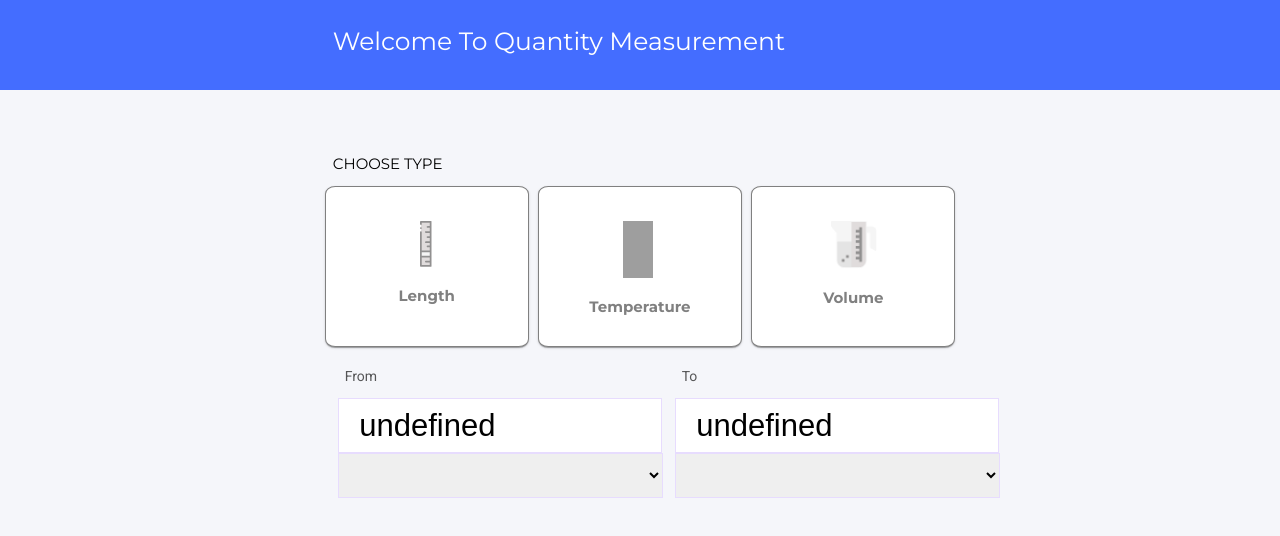
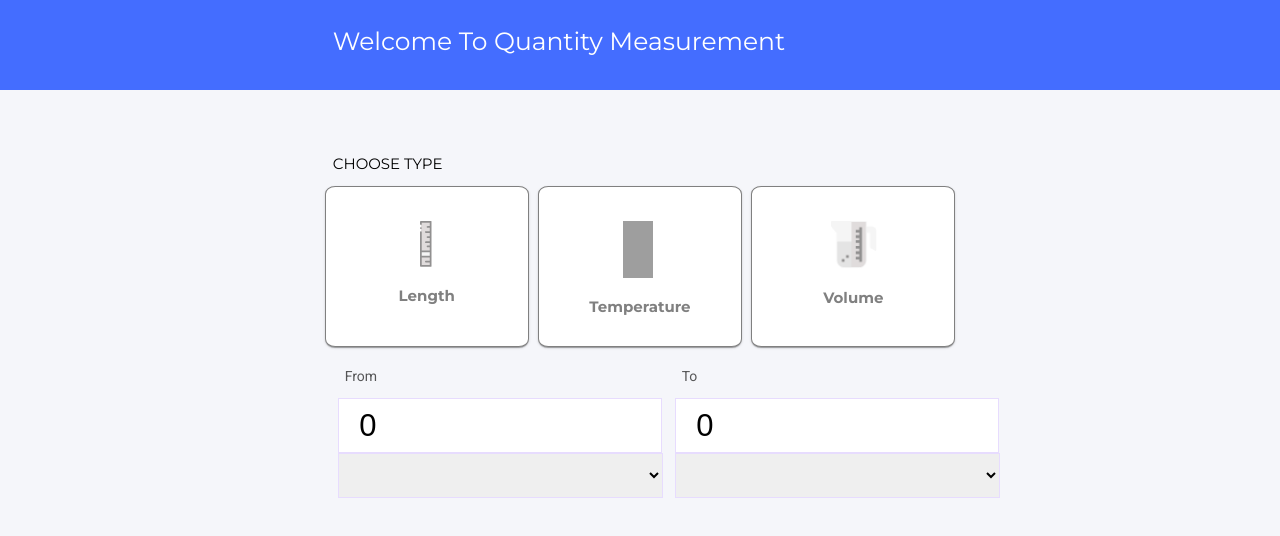
Before and after one commit to gajanan15/Quantity-Measurement-Angular, an Angular app: page / in a window 1280 px wide. Shown: the top 536 px of the page. Built offline with nearby package versions, Linux system fonts and the light colour scheme; grey boxes are pictures that could not be loaded.

Commit message:
[Gajanan]Add : Change conversion Value As Per Unit-Type

```diff
--- a/src/app/component/conversions/conversions.component.ts
+++ b/src/app/component/conversions/conversions.component.ts
@@ -9,6 +9,8 @@ export class ConversionsComponent implements OnInit {
   constructor() {}
 
   @Input() subUnit: any[];
+  @Input() inputOne: number;
+  @Input() inputTwo: number;
 
   ngOnInit(): void {}
 }
--- a/src/app/component/unit-type/unit-type.component.html
+++ b/src/app/component/unit-type/unit-type.component.html
@@ -69,4 +69,4 @@
     </div>
   </div>
 </div>
-<app-conversions [subUnit]="subUnit"></app-conversions>
+<app-conversions [subUnit]="subUnit" [inputOne]="inputOne" [inputTwo]="inputTwo"></app-conversions>
--- a/src/app/component/unit-type/unit-type.component.ts
+++ b/src/app/component/unit-type/unit-type.component.ts
@@ -16,6 +16,8 @@ export class UnitTypeComponent implements OnInit {
   volume: string = 'card card-volume';
   onVolume: boolean = false;
   subUnit = [];
+  inputOne: number = 0;
+  inputTwo: number = 0;
 
   constructor() {}
 
@@ -30,6 +32,8 @@ export class UnitTypeComponent implements OnInit {
     this.onLength = false;
     this.onTemperature = false;
     this.subUnit = ['Liter', 'MiliLiter', 'Gallons'];
+    this.inputOne = 1;
+    this.inputTwo = 1000;
   }
 
   onOutVolume() {
@@ -51,6 +55,8 @@ export class UnitTypeComponent implements OnInit {
     this.onLength = false;
     this.onVolume = false;
     this.subUnit = ['celcius', 'fahrenheit'];
+    this.inputOne = 0;
+    this.inputTwo = 32;
   }
 
   onTempOut() {
@@ -72,6 +78,8 @@ export class UnitTypeComponent implements OnInit {
     this.onTemperature = false;
     this.onVolume = false;
     this.subUnit = ['foot', 'inch', 'Meter', 'CentiMeter'];
+    this.inputOne = 1;
+    this.inputTwo = 12;
   }
 
   onOut() {
```
